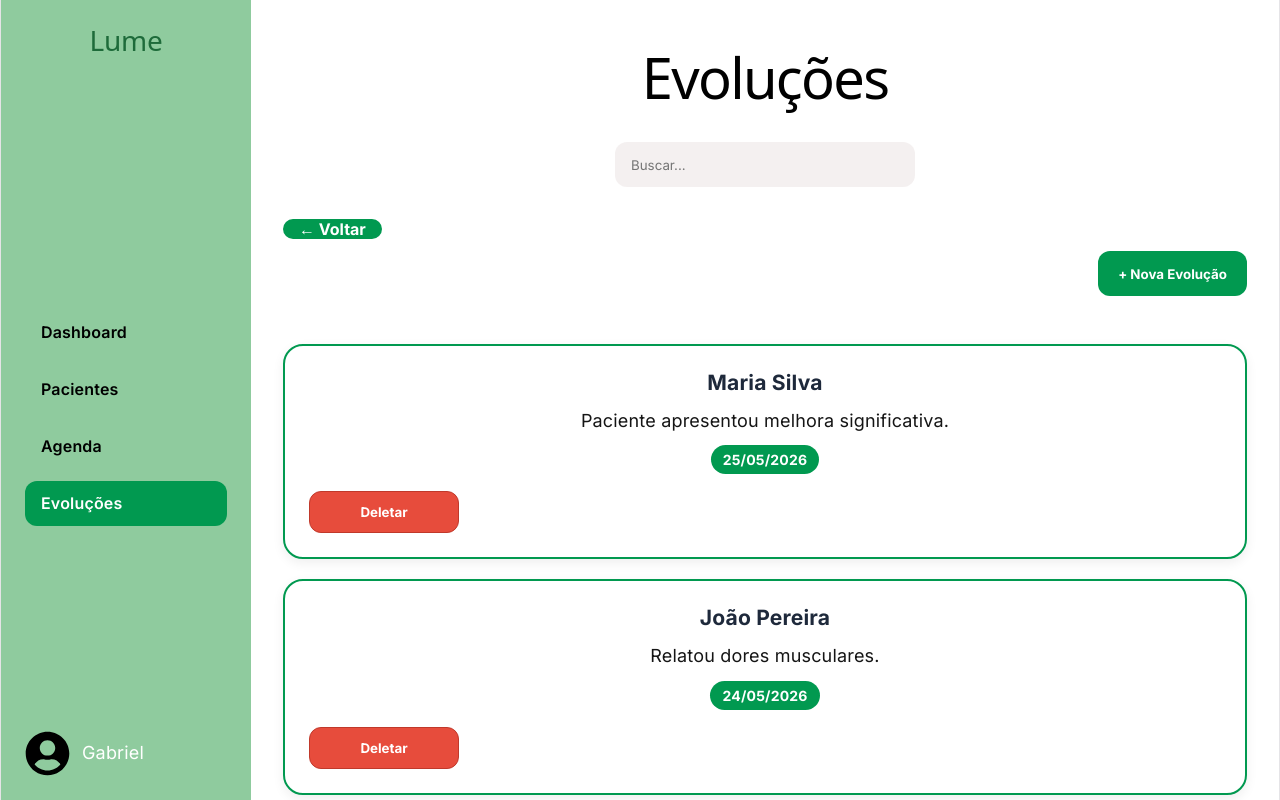
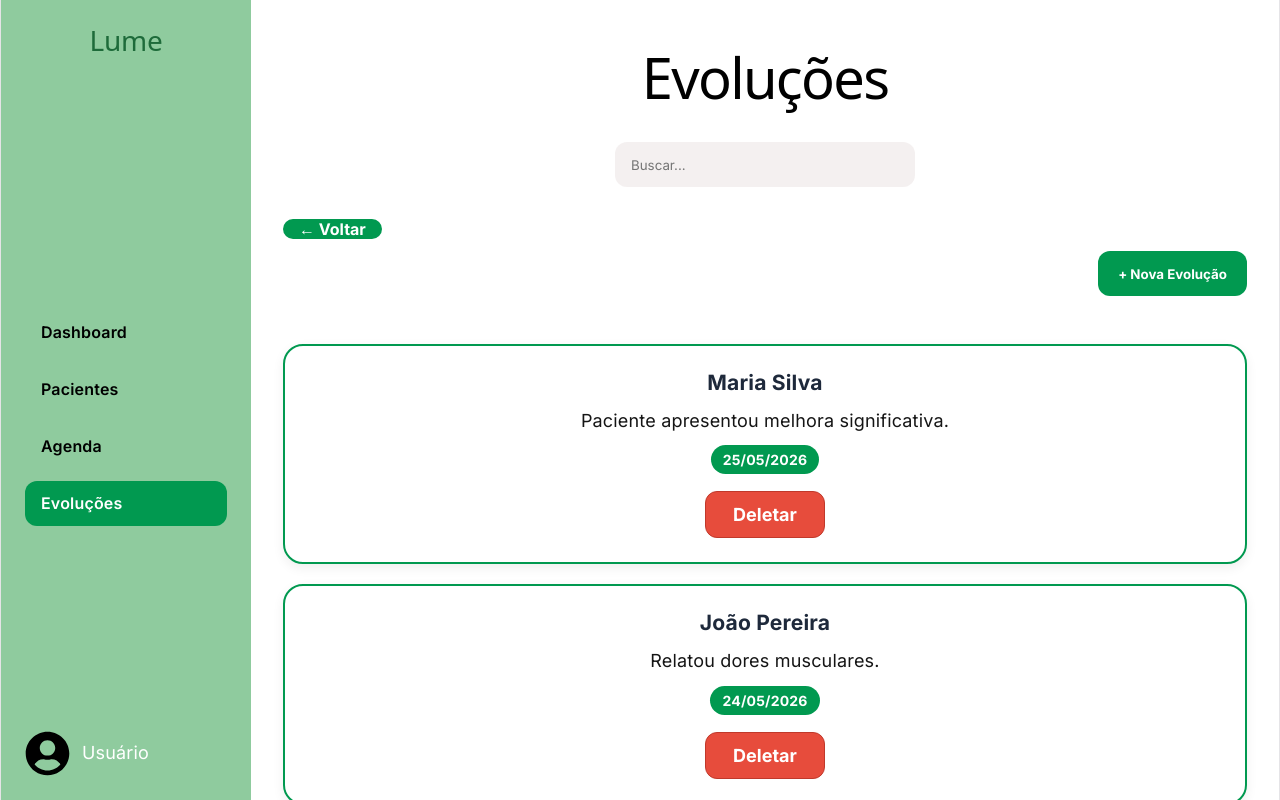
Before and after one commit to GabrielDozza/GerenciamentoDePacientesFrontend, a React (Vite) app in the folder Frontend/: page /evolutions in a window 1280 px wide. Built offline with nearby package versions, Linux system fonts and the light colour scheme.

Commit message:
melhorando o projeto

```diff
--- a/Frontend/src/components/DeleteButton/styles.css
+++ b/Frontend/src/components/DeleteButton/styles.css
@@ -1,14 +1,22 @@
 .button-danger {
-  min-width: 150px;
-  padding: 12px 18px;
+  min-width: 120px;
+  padding: 12px 24px;
   border: 1px solid #c0392b;
   border-radius: 12px;
   background: #e74c3c;
   color: white;
   cursor: pointer;
   font-weight: 700;
+  transition: all 0.3s ease;
+  font-size: 1rem;
 }
 
 .button-danger:hover {
   background: #c0392b;
+  transform: translateY(-2px);
+  box-shadow: 0 4px 8px rgba(0, 0, 0, 0.2);
 }
+
+.button-danger:active {
+  transform: translateY(0);
+}
--- a/Frontend/src/components/Sidebar/index.tsx
+++ b/Frontend/src/components/Sidebar/index.tsx
@@ -29,7 +29,7 @@ export function Sidebar() {
 
       <div className="profile">
         <FaUserCircle className="user-icon" />
-        <p>Gabriel</p>
+        <p>Usuário</p>
       </div>
     </aside>
   );
--- a/Frontend/src/pages/Agenda/index.tsx
+++ b/Frontend/src/pages/Agenda/index.tsx
@@ -84,7 +84,7 @@ export function Agenda() {
                 {event.endTime}
               </p>
 
-              <div style={{ marginTop: "1rem", display: "flex", gap: "0.5rem" }}>
+              <div style={{ marginTop: "1rem", display: "flex", gap: "0.5rem", justifyContent: "center" }}>
                 <DeleteButton onClick={() => handleDeleteEvent(event.id, event.title)} />
               </div>
 
--- a/Frontend/src/pages/Evolutions/index.tsx
+++ b/Frontend/src/pages/Evolutions/index.tsx
@@ -49,7 +49,7 @@ export function Evolutions() {
             <h3>{evolution.patient}</h3>
             <p>{evolution.description}</p>
             <span>{evolution.date}</span>
-            <div style={{ marginTop: "1rem", display: "flex", gap: "0.5rem" }}>
+            <div style={{ marginTop: "1rem", display: "flex", gap: "0.5rem", justifyContent: "center" }}>
               <DeleteButton onClick={() => handleDeleteEvolution(evolution.id, evolution.patient)} />
             </div>
           </div>
--- a/Frontend/src/pages/PatientDetails/index.tsx
+++ b/Frontend/src/pages/PatientDetails/index.tsx
@@ -195,7 +195,7 @@ export function PatientDetails() {
           <p>{patient.origin}</p>
         </div>
 
-        <div className="form-actions" style={{ marginTop: "2rem" }}>
+        <div className="form-actions" style={{ marginTop: "2rem", justifyContent: "center" }}>
           <button type="button" className="button-secondary" onClick={() => navigate(`/edit-patient`, { state: patient })}>
             Editar
           </button>
@@ -252,8 +252,7 @@ export function PatientDetails() {
           )}
         </section>
 
-        <div className="form-actions">
-
+        <div className="form-actions" style={{ justifyContent: "center" }}>
           <button
             type="button"
             className="button-secondary"
@@ -261,19 +260,6 @@ export function PatientDetails() {
           >
             Voltar
           </button>
-
-          <button
-            type="button"
-            className="button-primary"
-            onClick={() =>
-              navigate("/edit-patient", {
-                state: patient,
-              })
-            }
-          >
-            Editar paciente
-          </button>
-
         </div>
 
       </div>
```
